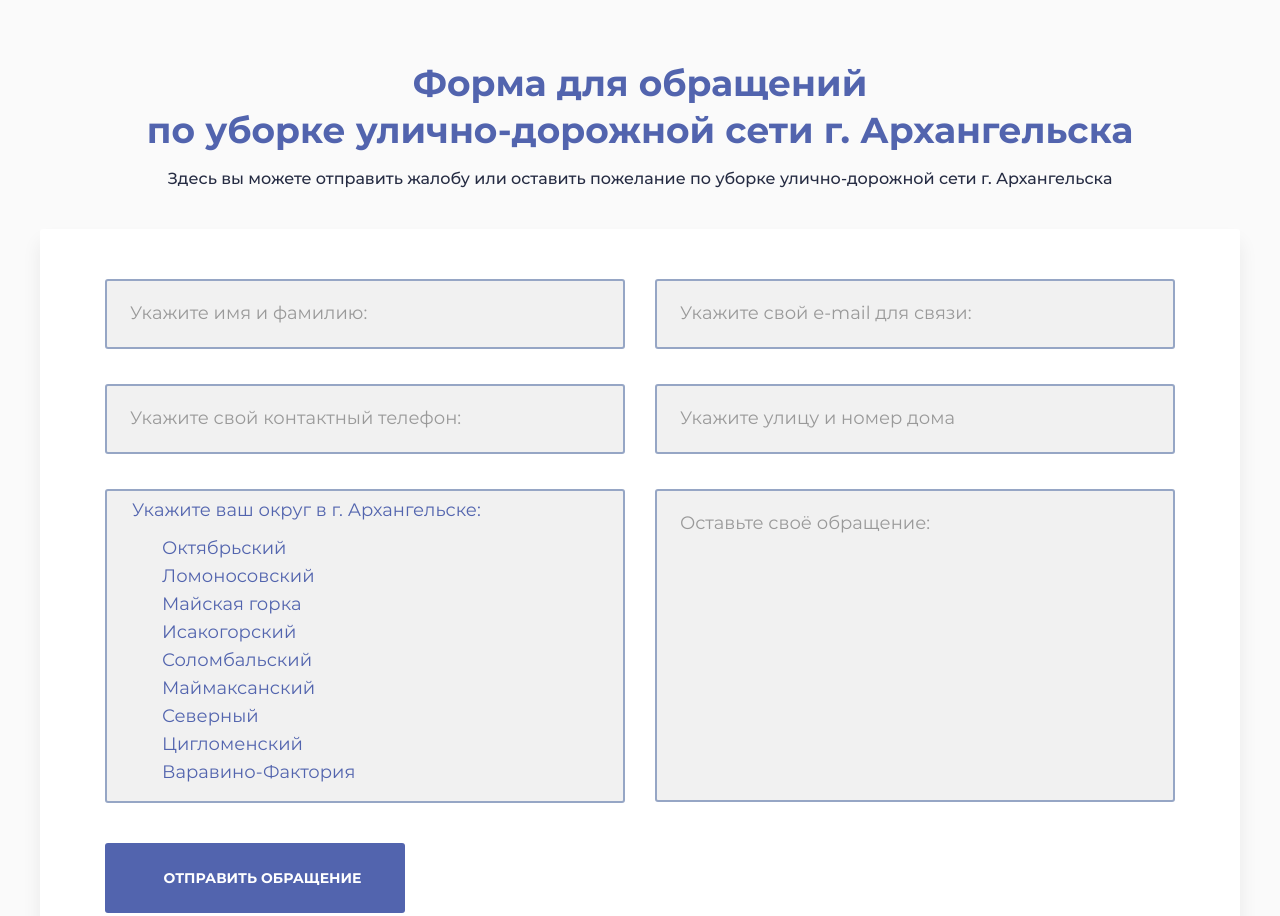
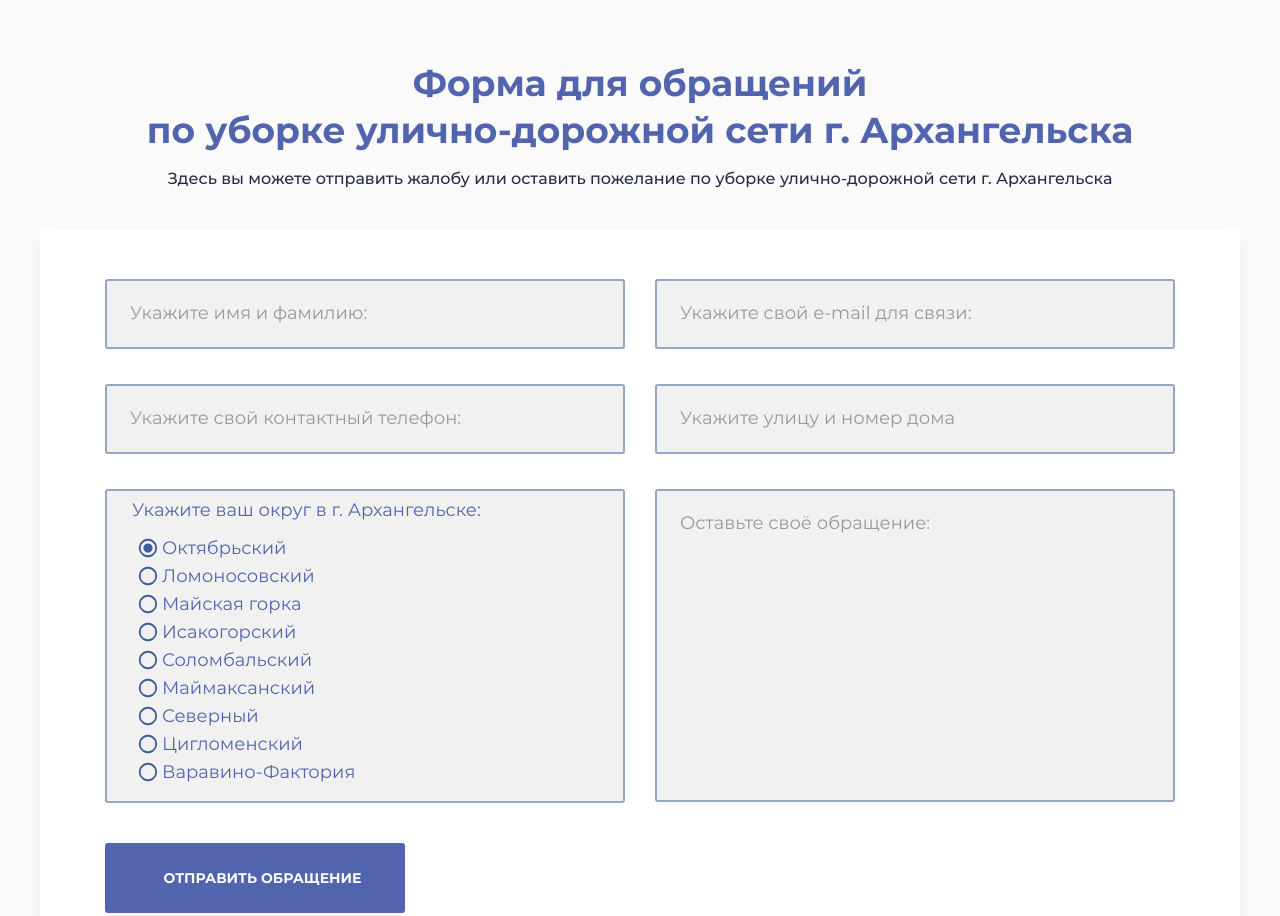
Before and after one commit to nvostokov/formcity_arh, a plain HTML site: page index.html in a window 1280 px wide. Shown: the top 916 px of the page. Drawn offline with Linux system fonts and the light colour scheme; the site is published under a folder, as on GitHub Pages, so addresses that start at the root find nothing.

Commit message:
Update style.css

```diff
--- a/css/style.css
+++ b/css/style.css
@@ -350,10 +350,10 @@ input:focus ~ .highlight {
   position: absolute;
   left: 0;
   bottom: -2px;
-  background: url(/img/off.svg) 0 0 no-repeat; }
+  background: url(../img/off.svg) 0 0 no-repeat; }
 
 .form__radio input[type=radio]:checked + label:before {
-  background: url(/img/on.svg) 0 0 no-repeat; }
+  background: url(../img/on.svg) 0 0 no-repeat; }
 
 /* Hover */
 .form__radio label:hover:before {
```
